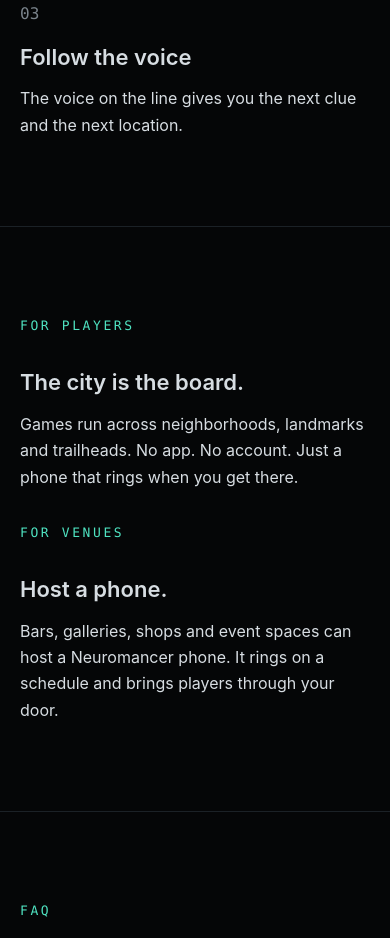
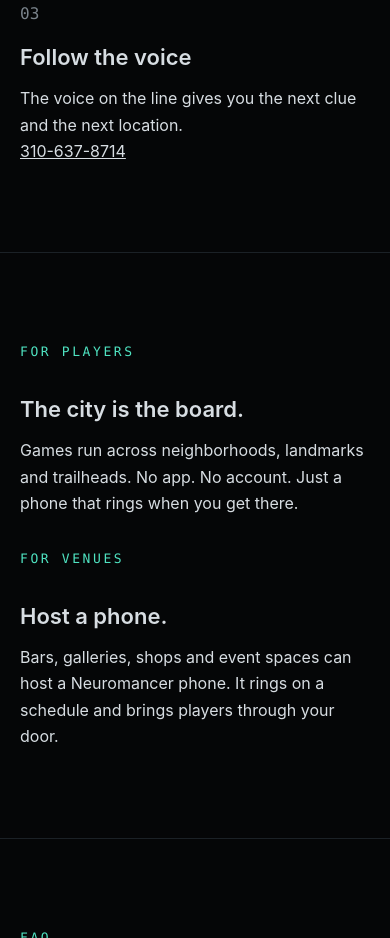
Before and after one commit to jerryshi042003/neuromancer, a plain HTML site: page index.html in a window 390 px wide. Shown: the part 1020-1958 px from the top of the page. Drawn offline with Linux system fonts and the light colour scheme.

Commit message:
Add phone number to How it works

```diff
--- a/index.html
+++ b/index.html
@@ -73,6 +73,7 @@ footer .wrap{display:flex;justify-content:space-between;gap:16px;flex-wrap:wrap}
     <div><h3>Answer the call</h3><p>At the scheduled time, the phone rings. Pick it up.</p></div>
     <div><h3>Follow the voice</h3><p>The voice on the line gives you the next clue and the next location.</p></div>
   </div>
+  <p class="body"><a href="tel:+13106378714">310-637-8714</a></p>
 </div></section>
 
 <section id="venues"><div class="wrap two">
```
